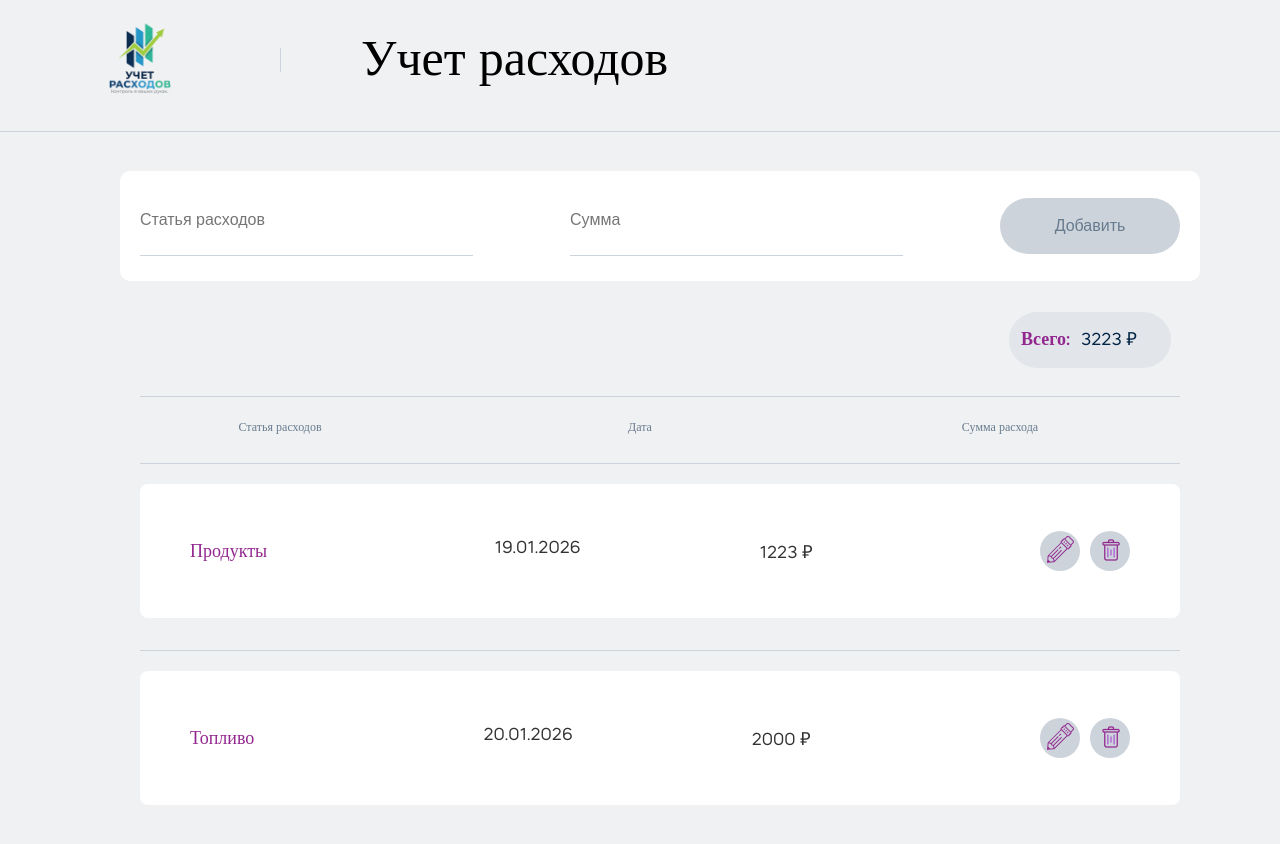
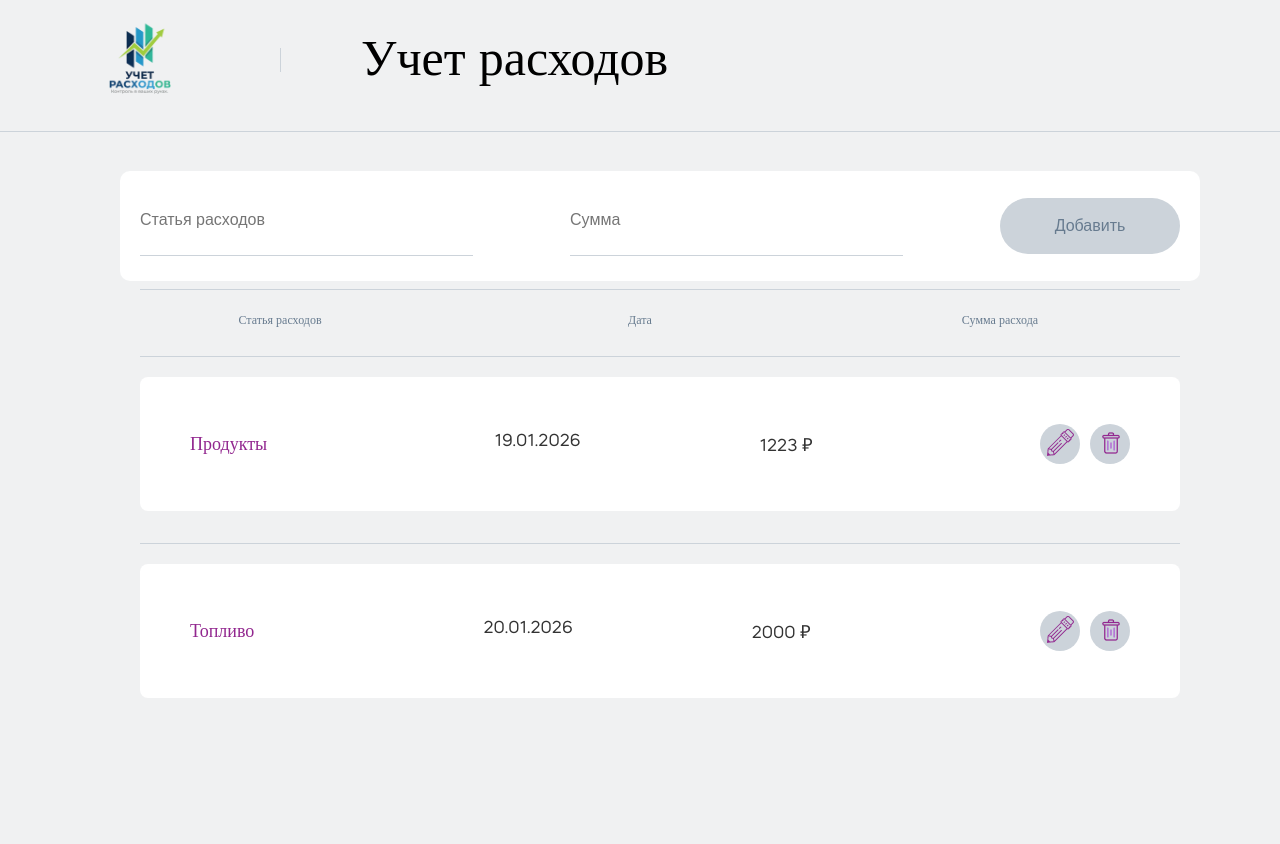
Before and after one commit to Artemy-Skoriokv/finance, a React (Create React App) app: page / in a window 1280 px wide. Shown: the top 844 px of the page. After the commit the page ends 800 px from the top, so only its background shows below. Built offline with nearby package versions, Linux system fonts and the light colour scheme.

Commit message:
feat/add-expense

```diff
--- a/src/pages/HomePages/index.jsx
+++ b/src/pages/HomePages/index.jsx
@@ -1,8 +1,7 @@
-import { useState, useEffect, useMemo } from "react";
+import { useState, useEffect } from "react";
 import ExpenseList from "../../components/ExpenseList";
 import Header from "../../components/Header";
-import ExpenseTotal from "../../components/ExpenseTotal";
-import AddForm from "../../components/ExpenseForm";
+import AddForm from "../../components/AddForm/index.jsx";
 import formatDate from "../../helpers/formatDate.js";
 import initialExpenses from "../../constants.js";
 import "./styles.scss";
@@ -23,12 +22,6 @@ const HomePages = () => {
   useEffect(() => {
     setExpenses(initialExpenses);
   }, []);
-
-  const totalExpense = useMemo(() => {
-    return expenses.reduce((sum, expense) => {
-      return sum + (Number(expense.price) || 0);
-    }, 0);
-  }, [expenses]);
 
   const addExpense = () => {
     const newExpense = {
@@ -93,7 +86,6 @@ const HomePages = () => {
           handlChangeInput={handlChangeInput}
           validateForm={validateForm}
         />
-        <ExpenseTotal totalExpense={totalExpense} />
         <ExpenseList
           expenses={expenses}
         />
```
Also changed, not shown: src/components/AddForm/index.jsx (renamed from src/components/ExpenseForm/index.jsx), src/components/AddForm/styles.scss (renamed from src/components/ExpenseForm/styles.scss).
